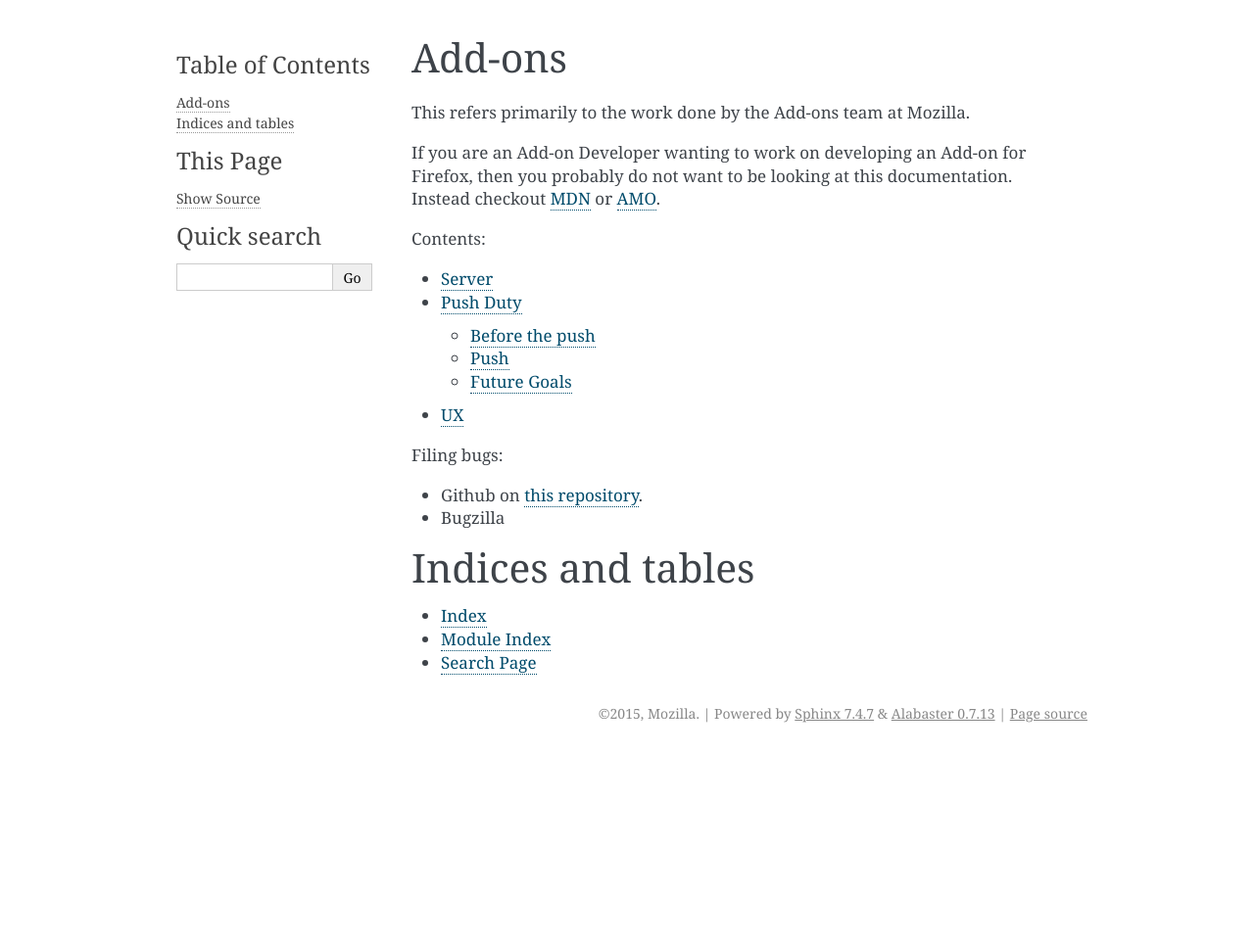
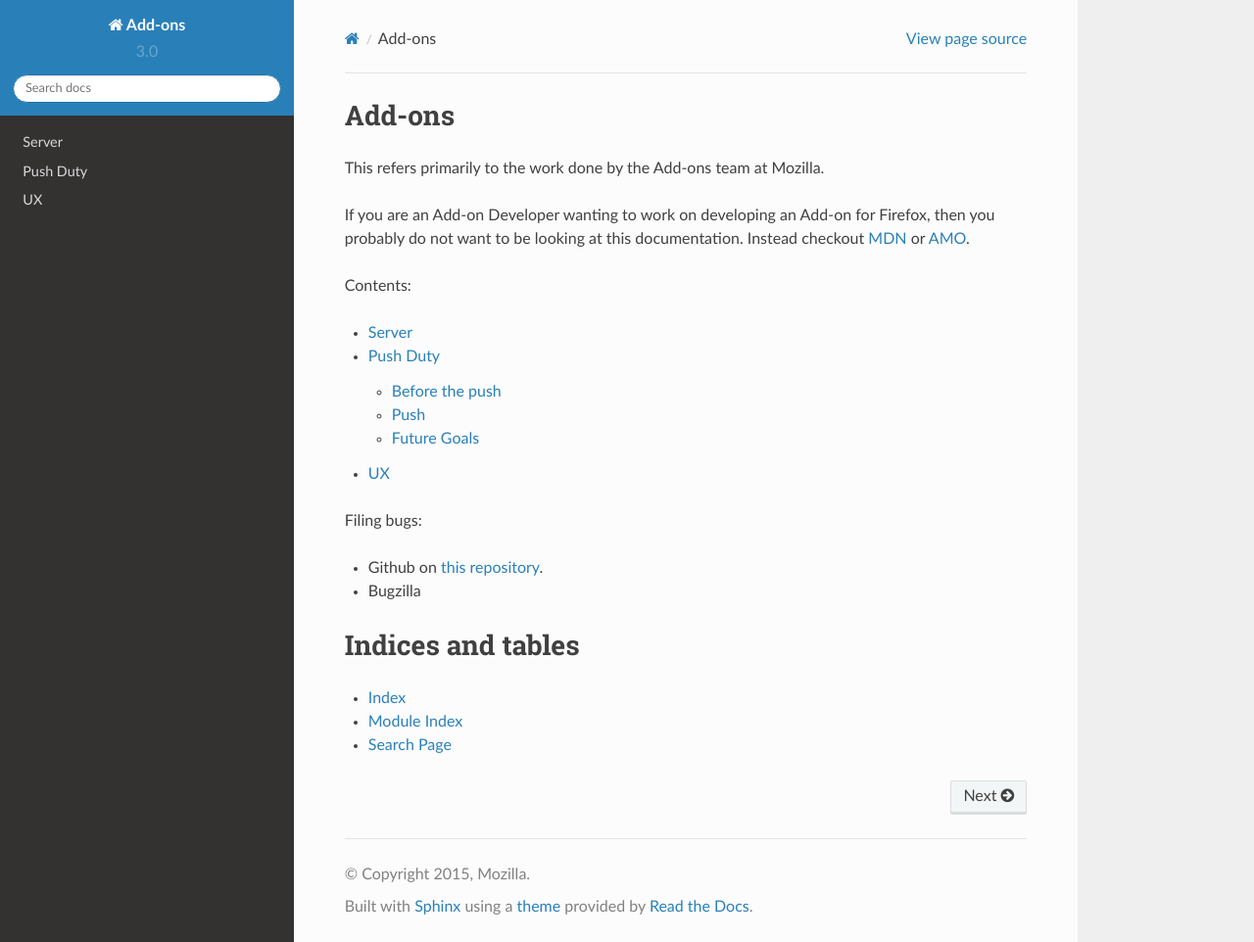
Before and after one commit to mozilla/addons, a Sphinx documentation site: the page built from docs/index.rst, in a window 1280 px wide and 962 px high. Shown: the whole window at 98% size. Built offline with Sphinx 7.4.7 and the Read the Docs theme 2.0.0, drawn with Linux system fonts in a browser that asks for light colours.

Commit message:
fix theme

```diff
--- a/docs/conf.py
+++ b/docs/conf.py
@@ -120,7 +120,7 @@
 
 # The theme to use for HTML and HTML Help pages.  See the documentation for
 # a list of builtin themes.
-html_theme = 'alabaster'
+#html_theme = 'default'
 
 # Theme options are theme-specific and customize the look and feel of a theme
 # further.  For a list of options available for each theme, see the
```
